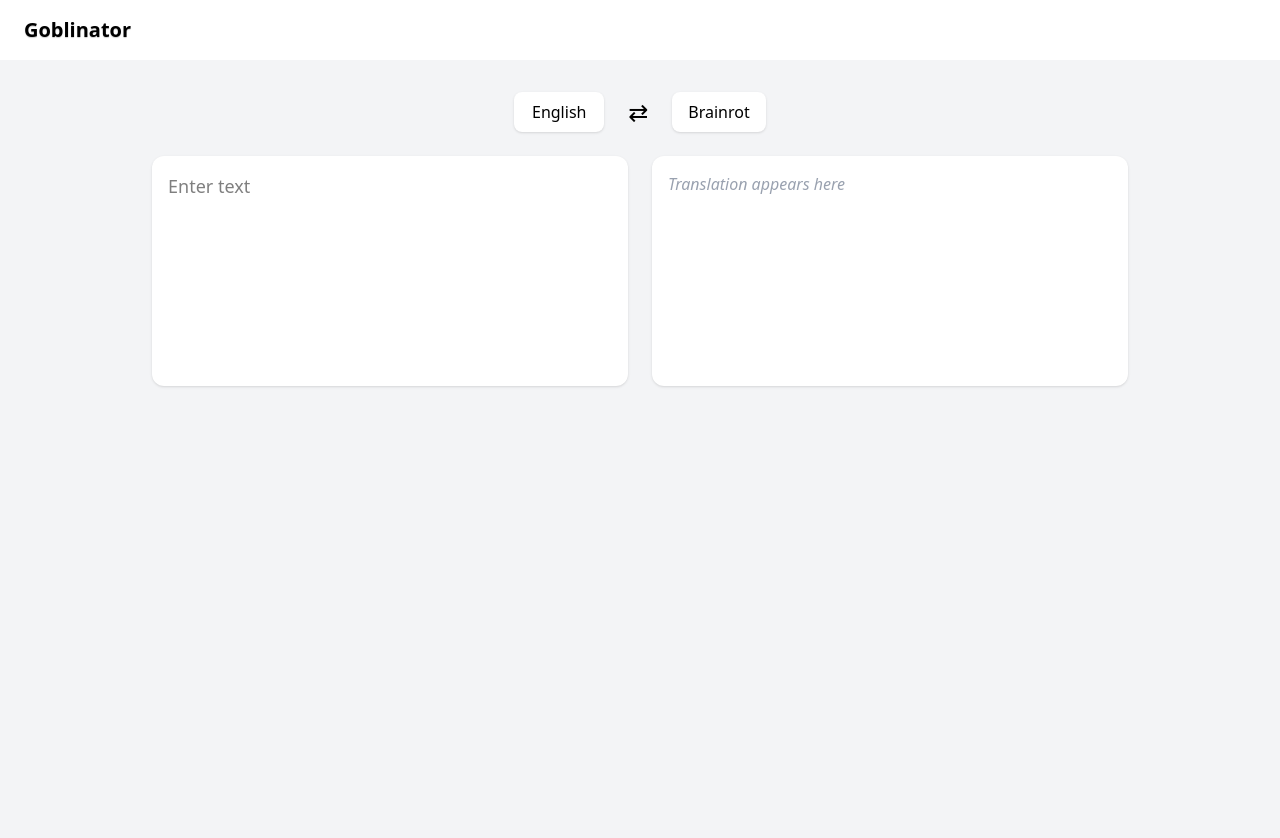
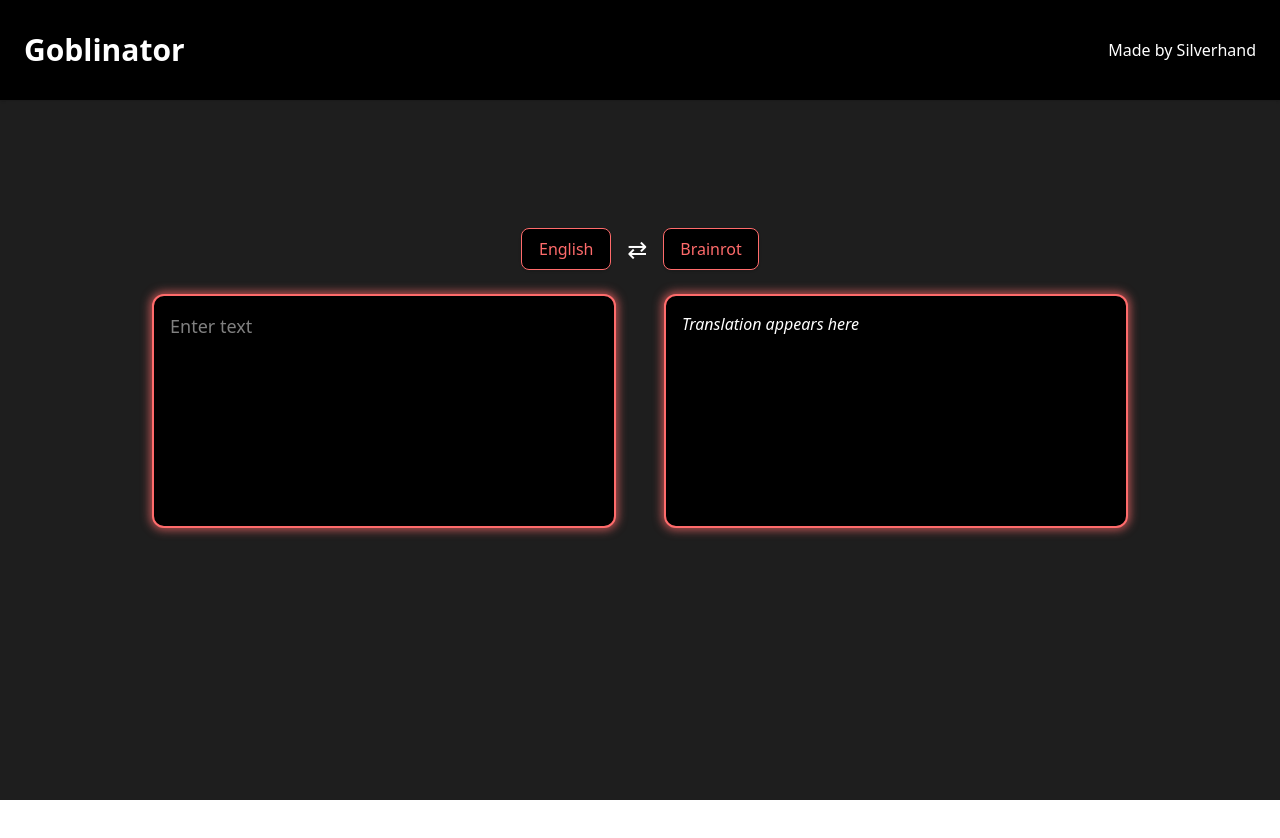
Before and after one commit to MelbearX123/Goblinator, a React (Vite) app: page / in a window 1280 px wide. Shown: the top 838 px of the page. After the commit the page ends 800 px from the top, so only its background shows below. Built offline with nearby package versions, Linux system fonts and the light colour scheme.

Commit message:
updated visuals

```diff
--- a/src/App.jsx
+++ b/src/App.jsx
@@ -4,7 +4,7 @@ import Translate from './sections/translate'
 
 function App() {
   return (
-    <div className="app-container">
+    <div className="bg-[#1e1e1e] text-[#FF6B6B] min-h-screen">
       <Navbar />
       <Translate />
     </div>
--- a/src/components/navbar.jsx
+++ b/src/components/navbar.jsx
@@ -1,9 +1,12 @@
 export default function NavBar(){
   return(
-    <nav className="bg-white shadow px-6 py-4 flex justify-between items-center">
-      <a className="text-xl font-semibold text-shadow-xs">
+    <nav className="sticky top-0 bg-black shadow px-6 py-8 flex justify-between items-center">
+      <a className="text-3xl text-white font-bold text-shadow-xs">
         Goblinator
       </a>
+      <ul className="flex gap-4 sm:gap-6 text-sm sm:text-base text-gray-300 font-medium">
+        <li className="text-white text-0.5xl">Made by Silverhand</li>
+      </ul>
     </nav>
   );
 }
--- a/src/components/textbox.jsx
+++ b/src/components/textbox.jsx
@@ -1,12 +1,12 @@
 export default function Textbox({ inputText, setInputText }) {
   return(
-    <div className="flex flex-col md:flex-row gap-6 max-w-5xl w-full px-6 pb-12">
-      <div className="flex-1 bg-white p-4 rounded-xl shadow">
-        <textarea className="w-full h-48 resize-none outline-none text-lg" placeholder="Enter text" value={inputText} onChange={(e)=>setInputText(e.target.value)}/>
+    <div className="flex flex-col md:flex-row gap-12 max-w-5xl w-full px-6 pb-12">
+      <div className="flex-1 resize-none bg-black border-2 border-[#FF6B6B] shadow-[0_0_10px_2px_rgba(255,107,107,0.7)] transition-shadow duration-120 hover:shadow-[0_0_12px_4px_rgba(255,107,107,0.8)]  p-4 rounded-xl shadow">
+        <textarea className="w-full h-48 resize-none flex-shrink-0 min-w-[350px] max-w-[400px] outline-none text-white text-lg" placeholder="Enter text" value={inputText} onChange={(e)=>setInputText(e.target.value)}/>
       </div>
 
-      <div className="flex-1 flex-shrink-0 bg-white p-4 rounded-xl shadow">
-        <p className="text-gray-400 italic">
+      <div className="flex-1 flex-shrink-0 bg-black border-2 border-[#FF6B6B] shadow-[0_0_10px_2px_rgba(255,107,107,0.7)] transition-shadow duration-120 hover:shadow-[0_0_12px_4px_rgba(255,107,107,0.8)] p-4 rounded-xl shadow">
+        <p className="text-white flex-shrink-0 min-w-[350px] max-w-[400px] italic break-words overflow-auto resize-none">
           {inputText ? `(Translation Preview): ${inputText}` : "Translation appears here"}
         </p>
       </div>
--- a/src/sections/translate.jsx
+++ b/src/sections/translate.jsx
@@ -16,13 +16,13 @@ export default function Translate(){
   };
 
   return(
-    <main className="flex flex-col items-center py-8 bg-gray-100 min-h-screen">
+    <main className="flex flex-col items-center py-32 bg-[#1e1e1e]">
       <div className="flex gap-4 items-center mb-6">
-        <p className="px-4 py-2 rounded-lg min-w-[90px] text-center bg-white shadow">{fromLang}</p>
-        <button className="text-2xl px-2 border-none focus:outline-none transition-transform duration-75 ease-in-out transform hover:scale-110 active:scale-125" onClick={swapLanguages}>
+        <p className="px-4 py-2 rounded-lg min-w-[90px] text-center bg-[#000000] shadow border-1 border-[#FF6B6B]">{fromLang}</p>
+        <button className="text-2xl text-white copx-2 border-none focus:outline-none transition-transform duration-50 ease-in-out transform hover:scale-135 active:scale-115" onClick={swapLanguages}>
           ⇄
         </button>
-        <a className="px-4 py-2 rounded-lg min-w-[90px] text-center bg-white shadow">{toLang}</a>
+        <a className="px-4 py-2 rounded-lg min-w-[90px] text-center bg-[#000000] border-1 border-[#FF6B6B] shadow">{toLang}</a>
       </div>
 
       <Textbox inputText={inputText} setInputText={setInputText} />
```
